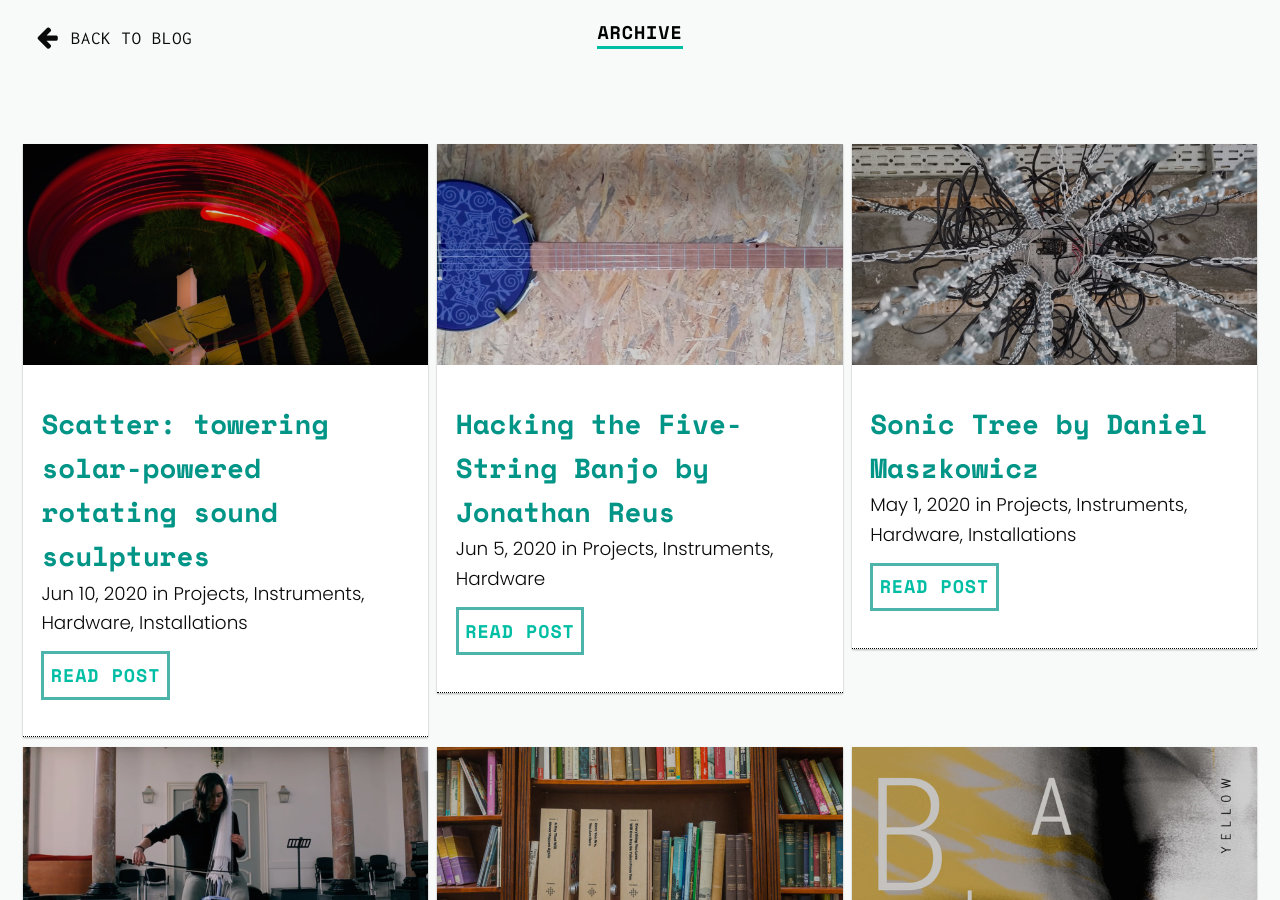
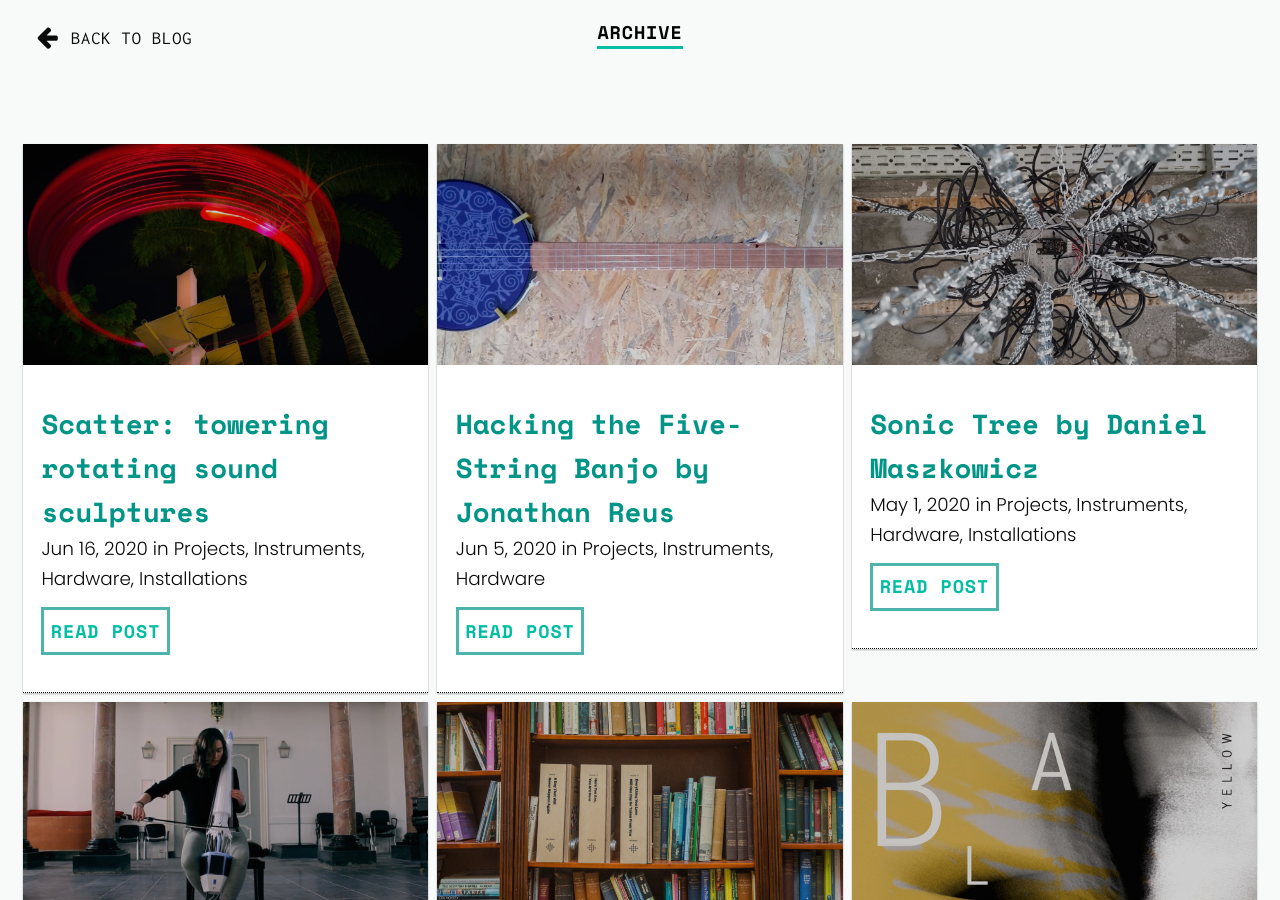
Before and after one commit to BelaPlatform/bela_newBlog, a Jekyll site: the page built from docs/archive.html, in a window 1280 px wide and 900 px high. Built offline with Jekyll 4.4.1, drawn with Linux system fonts in a browser that asks for light colours; nearby versions of some CDN libraries.

Commit message:
John Ferguson's post live.

```diff
--- a/docs/_posts/2020-06-10-scatterfields-rotating-sculpture.markdown
+++ b/docs/_posts/2020-06-10-scatterfields-rotating-sculpture.markdown
@@ -1,16 +1,15 @@
 ---
 layout: post
-title: "Scatter: towering solar-powered rotating sound sculptures"
-date: 2020-06-10
+title: "Scatter: towering rotating sound sculptures"
+date: 2020-06-16
 categories:
 - "Projects"
 - "Instruments"
 - "Hardware"
 - "Installations"
-description: "Scatter: towering solar-powered rotating sound sculptures"
+description: "Scatter: towering rotating sound sculptures"
 image: scatter/scatter-header.jpg
 author: bela
-hidden: true
 ---
 
 Scatter is a series of 4-meter-tall rotating sound sculptures created by a team of artists and creative technologists at Griffith university in Australia. These immense solar-powered structures scatter sound in all directions via the speakers attached to either end of the rotating bar.
@@ -34,7 +33,7 @@
 
 {% include single-image.html fileName="scatter/scatter-h+s.jpg" %}
 
-The sound-world is created digitally through a combination of audio samples and synthesis using graphical programming environment Pure data (Pd). This runs on a Bela, with audio, motor speed and direction of rotation, and LED lighting all controlled from the Bela boards. Additionally, a Teensy microcontroller is connected to Bela via the USB host port in order to access the Neopixel library and control the LEDs via MIDI from Pd.  A slip ring is utilised to feed power and signal through the motor axle to the moving rotor.
+The sound-world is created digitally through a combination of audio samples and synthesis using graphical programming environment Pure data (Pd). This runs on Bela, with audio, motor speed and direction of rotation, and LED lighting all controlled from the Bela boards. Additionally, a Teensy microcontroller is connected to Bela via the USB host port in order to access the Neopixel library and control the LEDs via MIDI from Pd.  A slip ring is utilised to feed power and signal through the motor axle to the moving rotor.
 
 {% include vimeo.html vimeo="371152122" %}
 
```
